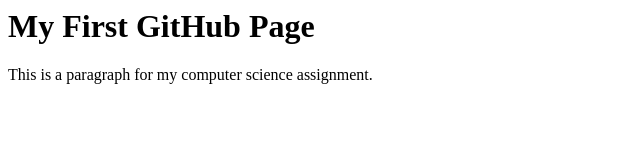
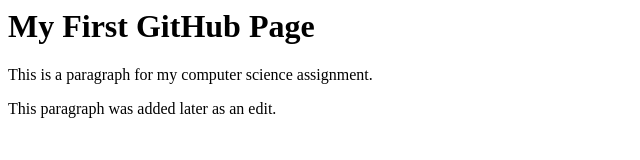
Before and after one commit to adam123-beep/GitHubPractice., a plain HTML site: page index.html in a window 1280 px wide. Shown: the whole page, without its empty margins (0-640 px from the left). Drawn offline with Linux system fonts and the light colour scheme.

Commit message:
Edited index.html

```diff
--- a/index.html
+++ b/index.html
@@ -7,3 +7,5 @@
   <p>This is a paragraph for my computer science assignment.</p>
 </body>
 </html>
+
+<p>This paragraph was added later as an edit.</p>
```
